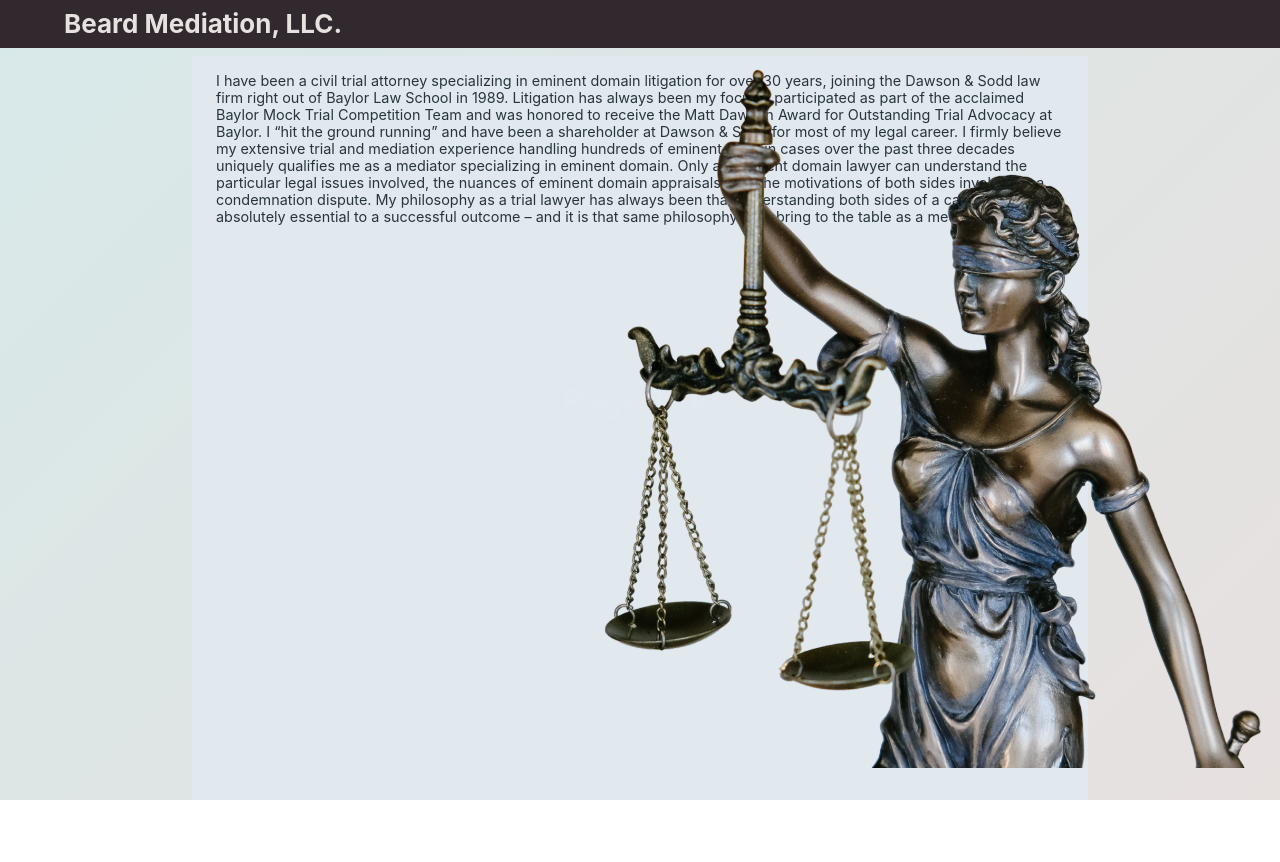
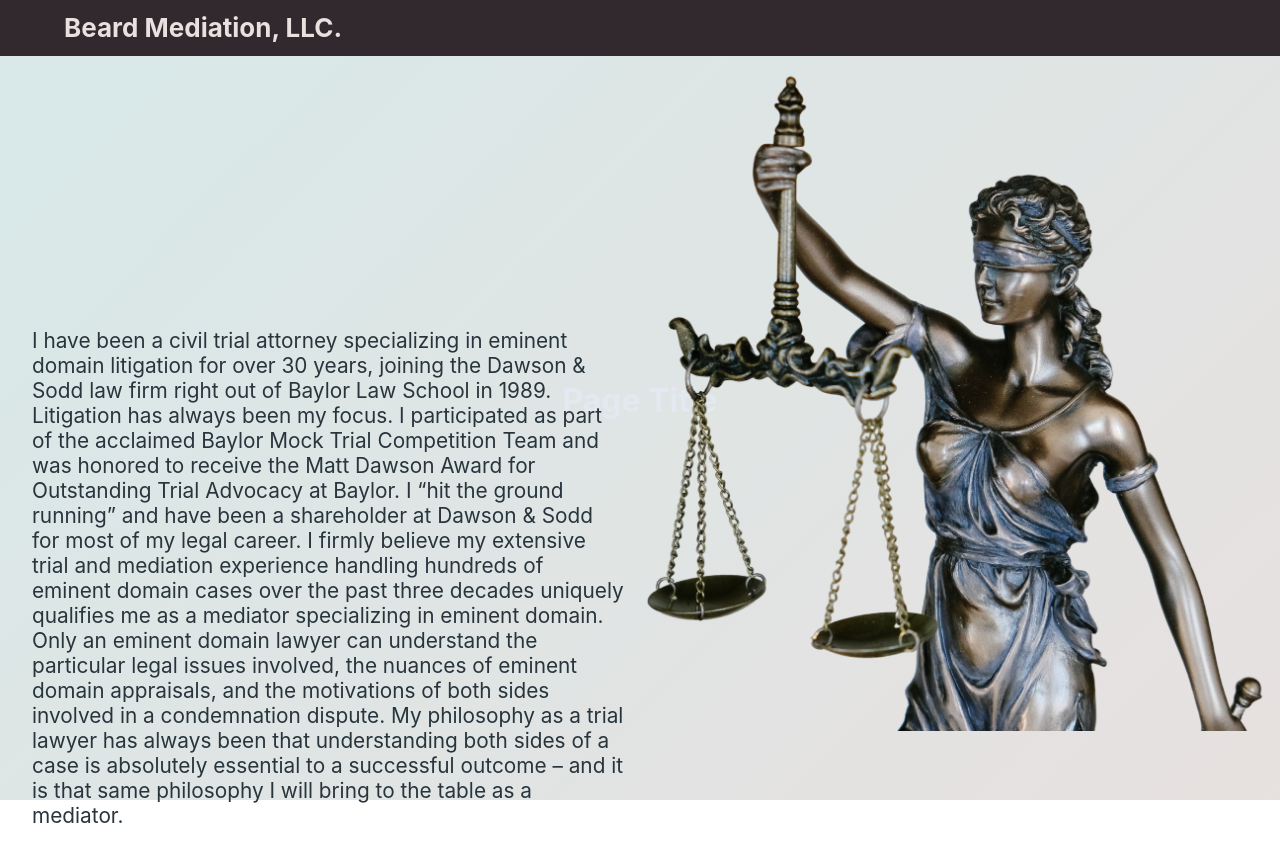
Before and after one commit to h-elliot/beard-mediations, a React (Create React App) app: page / in a window 1280 px wide. Shown: the top 862 px of the page. Before the commit the page ends 800 px from the top, so only its background shows below. Built offline with nearby package versions, Linux system fonts and the light colour scheme.

Commit message:
change pg content text size & align page txt w img

```diff
--- a/src/components/HeroImg.css
+++ b/src/components/HeroImg.css
@@ -1,7 +1,7 @@
 .Hero-img-img {
 
-	height: 90%;
-	width: auto;
+	width: 50%;
+	height: auto;
 
 	background-position: center;
 	background-repeat: no-repeat;
--- a/src/components/PageContent.css
+++ b/src/components/PageContent.css
@@ -2,18 +2,13 @@
 
 .Page-content-all {
 	flex-basis: auto;
-	position: center;
+	position: absolute;
 	/* height: 85vh; */
-	width: 70%;
+	width: 50%;
+	left: 0;
 	overflow: auto;
 	margin: 1vh;
 }
-
-.Page-content-article {
-	background-color: #E1E8EEff;
-}
-
-
 
 .Page-content-text {
 	color: #28353Dff;
@@ -21,5 +16,5 @@
 	padding: 3vh;
 	padding-top: 2vh;
 	text-align: left;
-	font-size: .9em;
+	font-size: 1.3em;
 }
```
